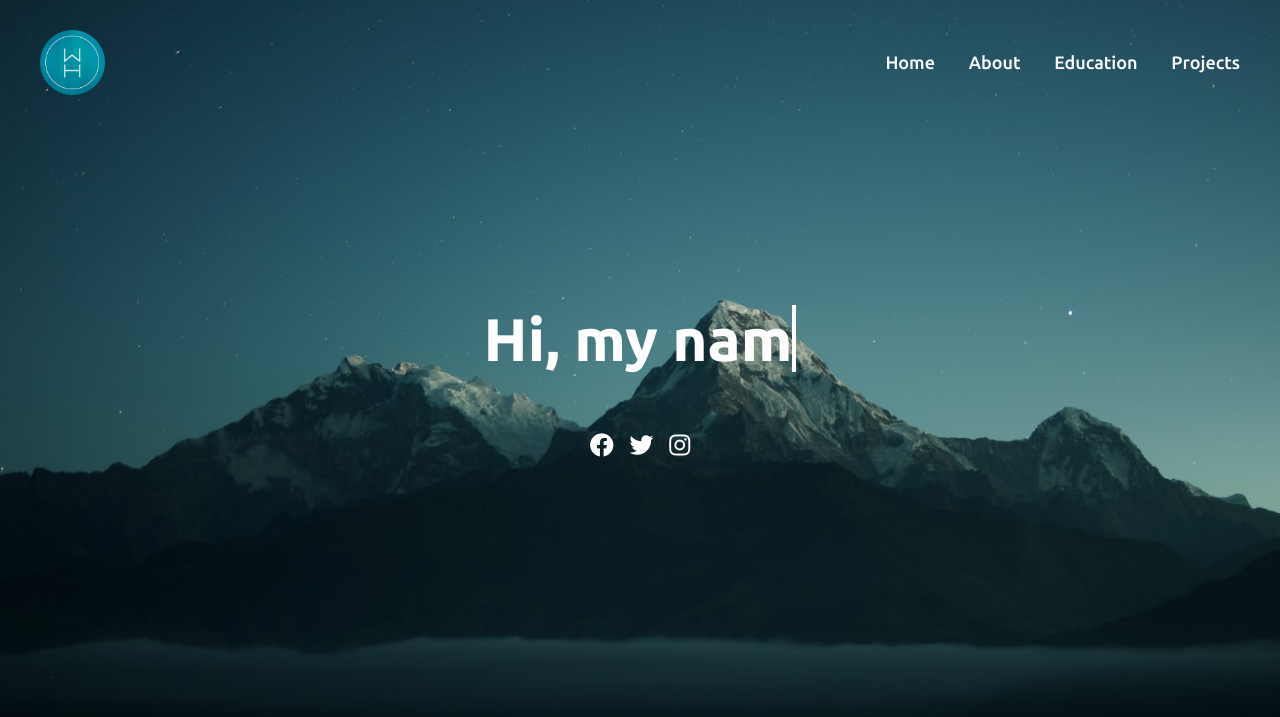
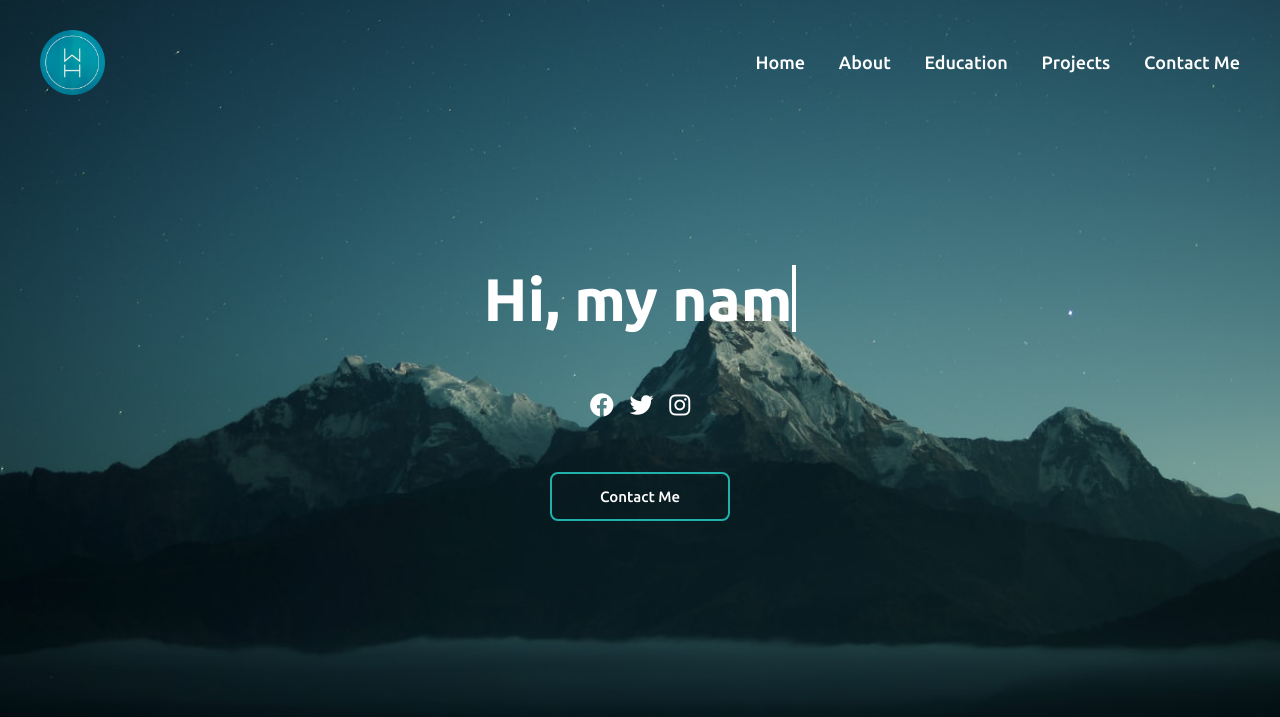
Before and after one commit to wdhdev/dev-website, a plain HTML site: page src/index.html in a window 1280 px wide. Shown: the top 717 px of the page. Drawn offline with nearby package versions, Linux system fonts and the light colour scheme.

Commit message:
adjust code

```diff
--- a/src/index.html
+++ b/src/index.html
@@ -59,7 +59,7 @@
                     <a href="#about">About</a>
                     <a href="#education">Education</a>
                     <a href="#projects">Projects</a>
-                    <!-- <a href="#contact">Contact Me</a> -->
+                    <a href="https://contact.williamharrison.xyz">Contact Me</a>
                 </div>
             </div>
 
@@ -70,7 +70,6 @@
         <section id="home">
             <div class="inner-width">
                 <div class="content">
-                    <!-- Title -->
                     <h1><a class="typewrite" data-period="2000" data-type='["Hi, my name is William.", "I am a Developer."]'><span class="wrap"></span></a></h1>
 
                     <!-- Typewriter Script -->
@@ -85,7 +84,7 @@
 
                     <!-- Buttons -->
                     <div class="buttons">
-                        <!-- <a href="#contact">Contact Me</a> -->
+                        <a href="https://contact.williamharrison.xyz">Contact Me</a>
                     </div>
                 </div>
             </div>
@@ -105,7 +104,6 @@
                         <h3><span>Developer</span></h3>
 
                         <div class="about-sm">
-                            <!-- <a href="mailto:william@williamharrison.dev" class="fa-solid fa-envelope"></a> -->
                             <a href="https://github.com/williamdavidharrison" class="fa-brands fa-github"></a>
                         </div>
 
```
